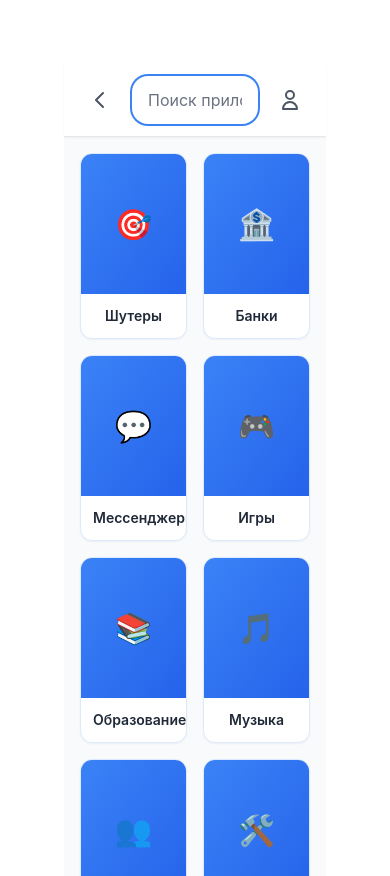
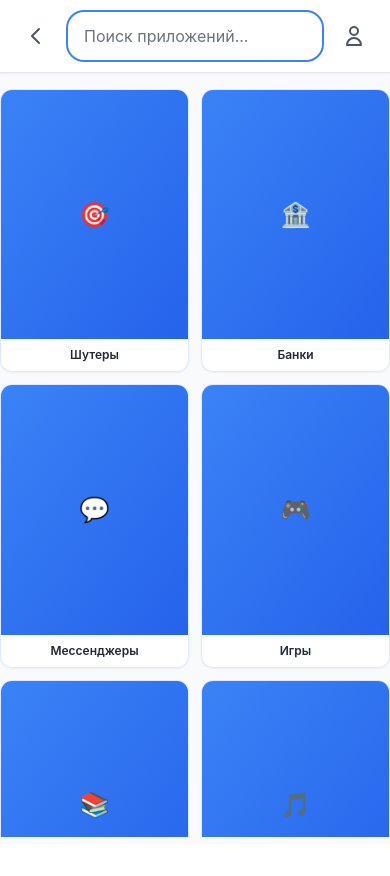
Before and after one commit to Treeesk/HIH-Yadebi, a Vue app in the folder frontend/: page /search in a window 390 px wide. After the commit the page ends 844 px from the top, so only its background shows below. Built offline with nearby package versions, Linux system fonts and the light colour scheme.

Commit message:
FIX GLOBAL phone vers

```diff
--- a/frontend/src/App.vue
+++ b/frontend/src/App.vue
@@ -1,22 +1,44 @@
 <template>
-  <div id="app" class="w-full min-h-screen bg-white overflow-x-hidden">
-    <router-view />
-  </div>
+  <router-view />
 </template>
 
-<script>
-export default {
-  name: 'App',
+<style>
+/* ГЛОБАЛЬНЫЕ СТИЛИ ДЛЯ УДАЛЕНИЯ ОТСТУПОВ */
+html, body {
+  margin: 0 !important;
+  padding: 0 !important;
+  width: 100% !important;
+  overflow-x: hidden !important;
 }
-</script>
 
-<style>
-html, body, #app {
-  margin: 0;
-  padding: 0;
-  width: 100%;
-  height: 100%;
-  background: white;
-  overscroll-behavior-y: contain;
+#app {
+  margin: 0 !important;
+  padding: 0 !important;
+  width: 100% !important;
+}
+
+/* Для мобильных - УБИРАЕМ ВСЕ ОТСТУПЫ */
+@media (max-width: 767px) {
+  body {
+    -webkit-text-size-adjust: 100%;
+    -webkit-tap-highlight-color: transparent;
+    margin: 0 !important;
+    padding: 0 !important;
+  }
+
+  #app {
+    margin: 0 !important;
+    padding: 0 !important;
+    width: 100% !important;
+  }
+
+  /* Принудительно убираем отступы у всех контейнеров */
+  .container, [class*="container"] {
+    max-width: 100% !important;
+    padding-left: 0 !important;
+    padding-right: 0 !important;
+    margin-left: 0 !important;
+    margin-right: 0 !important;
+  }
 }
 </style>
--- a/frontend/src/Pages/Search.vue
+++ b/frontend/src/Pages/Search.vue
@@ -14,13 +14,15 @@
       <h2 class="text-lg font-semibold text-gray-800 mb-4">
         Результаты поиска: "{{ slotProps.searchQuery }}"
       </h2>
-      <div class="grid grid-cols-2 gap-4">
+
+      <!-- Адаптивная сетка для результатов -->
+      <div :class="slotProps.isMobile ? 'grid grid-cols-2 gap-3' : 'grid grid-cols-2 md:grid-cols-3 lg:grid-cols-4 xl:grid-cols-5 gap-4'">
         <div
             v-for="app in slotProps.searchResults"
             :key="app.app_id"
-            class="bg-white rounded-xl shadow-sm p-4 hover:shadow-md transition-shadow cursor-pointer border border-gray-100"
+            class="bg-white rounded-xl shadow-sm p-3 hover:shadow-md transition-shadow cursor-pointer border border-gray-100"
         >
-          <div class="aspect-[4/3] bg-gradient-to-br from-blue-50 to-blue-100 rounded-lg mb-3 flex items-center justify-center">
+          <div class="aspect-square bg-gradient-to-br from-blue-50 to-blue-100 rounded-lg mb-2 flex items-center justify-center">
             <span class="text-blue-600 text-sm font-medium">APP</span>
           </div>
           <h3 class="font-semibold text-gray-800 text-sm truncate">{{ app.title }}</h3>
@@ -31,20 +33,42 @@
 
     <!-- Категории (когда нет поиска) -->
     <div v-else class="pt-4 pb-8">
-      <div class="grid grid-cols-2 gap-4">
+      <!-- Desktop версия - много колонок -->
+      <div v-if="!slotProps.isMobile" class="grid grid-cols-3 md:grid-cols-4 lg:grid-cols-5 xl:grid-cols-6 gap-4">
         <div
             v-for="category in slotProps.categories"
             :key="category.category_id"
             class="bg-white rounded-xl shadow-sm overflow-hidden hover:shadow-md transition-all cursor-pointer border border-blue-100"
             @click="selectCategory(category)"
         >
-          <!-- Высокий прямоугольник с эмодзи -->
-          <div class="aspect-[3/4] bg-gradient-to-br from-blue-500 to-blue-600 flex items-center justify-center">
-            <span class="text-white text-3xl">{{ getCategoryEmoji(category.category_title) }}</span>
+          <!-- Квадратный прямоугольник для десктопа -->
+          <div class="aspect-square bg-gradient-to-br from-blue-500 to-blue-600 flex items-center justify-center">
+            <span class="text-white text-2xl">{{ getCategoryEmoji(category.category_title) }}</span>
           </div>
           <!-- Подпись категории -->
           <div class="p-3">
-            <h3 class="font-semibold text-gray-800 text-center text-sm">
+            <h3 class="font-semibold text-gray-800 text-center text-sm truncate">
+              {{ category.category_title }}
+            </h3>
+          </div>
+        </div>
+      </div>
+
+      <!-- Mobile версия - 2 колонки -->
+      <div v-else class="grid grid-cols-2 gap-3">
+        <div
+            v-for="category in slotProps.categories"
+            :key="category.category_id"
+            class="bg-white rounded-xl shadow-sm overflow-hidden hover:shadow-md transition-all cursor-pointer border border-blue-100"
+            @click="selectCategory(category)"
+        >
+          <!-- Высокий прямоугольник для мобильных -->
+          <div class="aspect-[3/4] bg-gradient-to-br from-blue-500 to-blue-600 flex items-center justify-center">
+            <span class="text-white text-2xl">{{ getCategoryEmoji(category.category_title) }}</span>
+          </div>
+          <!-- Подпись категории -->
+          <div class="p-2">
+            <h3 class="font-semibold text-gray-800 text-center text-xs truncate">
               {{ category.category_title }}
             </h3>
           </div>
@@ -115,5 +139,11 @@ export default {
 </script>
 
 <style scoped>
-/* Дополнительные стили не требуются */
+/* Убираем горизонтальные отступы на мобильных */
+@media (max-width: 767px) {
+  :deep(.container) {
+    padding-left: 0;
+    padding-right: 0;
+  }
+}
 </style>
--- a/frontend/src/components/Layout/SearchLayout.vue
+++ b/frontend/src/components/Layout/SearchLayout.vue
@@ -2,7 +2,7 @@
   <div class="search-layout min-h-screen bg-gray-50">
     <!-- Хедер с поиском -->
     <header class="bg-white shadow-sm border-b border-gray-200">
-      <div class="container mx-auto px-4 py-3">
+      <div class="w-full px-4 py-3">
         <div class="flex items-center gap-3">
           <!-- Кнопка назад -->
           <button
@@ -52,8 +52,9 @@
       </div>
     </header>
 
-    <!-- Основной контент с фиксированной высотой для скролла -->
-    <main class="container mx-auto px-4 h-[calc(100vh-80px)] overflow-y-auto">
+    <!-- Основной контент -->
+    <main class="w-full h-[calc(100vh-80px)] overflow-y-auto">
+      <div :class="isMobile ? 'w-full' : 'container mx-auto px-4'">
         <slot
             :search-query="searchQuery"
             :is-loading="isLoading"
@@ -61,7 +62,9 @@
             :search-results="searchResults"
             :perform-search="performSearch"
             :clear-search="clearSearch"
+            :is-mobile="isMobile"
         ></slot>
+      </div>
     </main>
   </div>
 </template>
@@ -95,34 +98,38 @@ export default {
         { category_id: 19, category_title: "Фото" },
         { category_id: 20, category_title: "Видео" }
       ],
-      searchResults: []
+      searchResults: [],
+      isMobile: false
     }
   },
   mounted() {
+    // Определяем тип устройства
+    this.isMobile = this.checkIsMobile()
+
     // Фокус на поле ввода на мобильных устройствах
-    if (this.isMobile() && this.$refs.searchInput) {
+    if (this.isMobile && this.$refs.searchInput) {
       setTimeout(() => {
         this.$refs.searchInput.focus()
+        setTimeout(() => {
+          this.$refs.searchInput.focus()
+        }, 100)
       }, 300)
     }
   },
   methods: {
-    // Простая проверка мобильного устройства
-    isMobile() {
-      return window.innerWidth < 768
+    checkIsMobile() {
+      return /Android|webOS|iPhone|iPad|iPod|BlackBerry|IEMobile|Opera Mini/i.test(navigator.userAgent) ||
+          window.innerWidth < 768
     },
 
-    // Навигация назад
     goBack() {
       this.$router.push('/')
     },
 
-    // Переход в профиль
     goToProfile() {
       alert('Переход в профиль пользователя')
     },
 
-    // Выполнение поиска
     performSearch() {
       if (!this.searchQuery.trim()) {
         this.clearSearch()
@@ -131,7 +138,6 @@ export default {
 
       this.isLoading = true
 
-      // Простая имитация поиска
       setTimeout(() => {
         this.searchResults = [
           { app_id: 1, title: `${this.searchQuery} Game`, developer: "Game Studio", category: "Игры" },
@@ -150,7 +156,6 @@ export default {
       }, 500)
     },
 
-    // Очистка поиска
     clearSearch() {
       this.searchQuery = ''
       this.searchResults = []
@@ -173,7 +178,21 @@ export default {
   min-height: 100vh;
 }
 
-/* Кастомный скроллбар */
+/* Убираем ВСЕ отступы на мобильных */
+@media (max-width: 767px) {
+  .search-layout {
+    padding-left: 0 !important;
+    padding-right: 0 !important;
+    margin-left: 0 !important;
+    margin-right: 0 !important;
+  }
+
+  main {
+    padding-left: 0 !important;
+    padding-right: 0 !important;
+  }
+}
+
 .h-\[calc\(100vh-80px\)\]::-webkit-scrollbar {
   width: 4px;
 }
```
Lines whose indentation alone changed are shown as unchanged.
